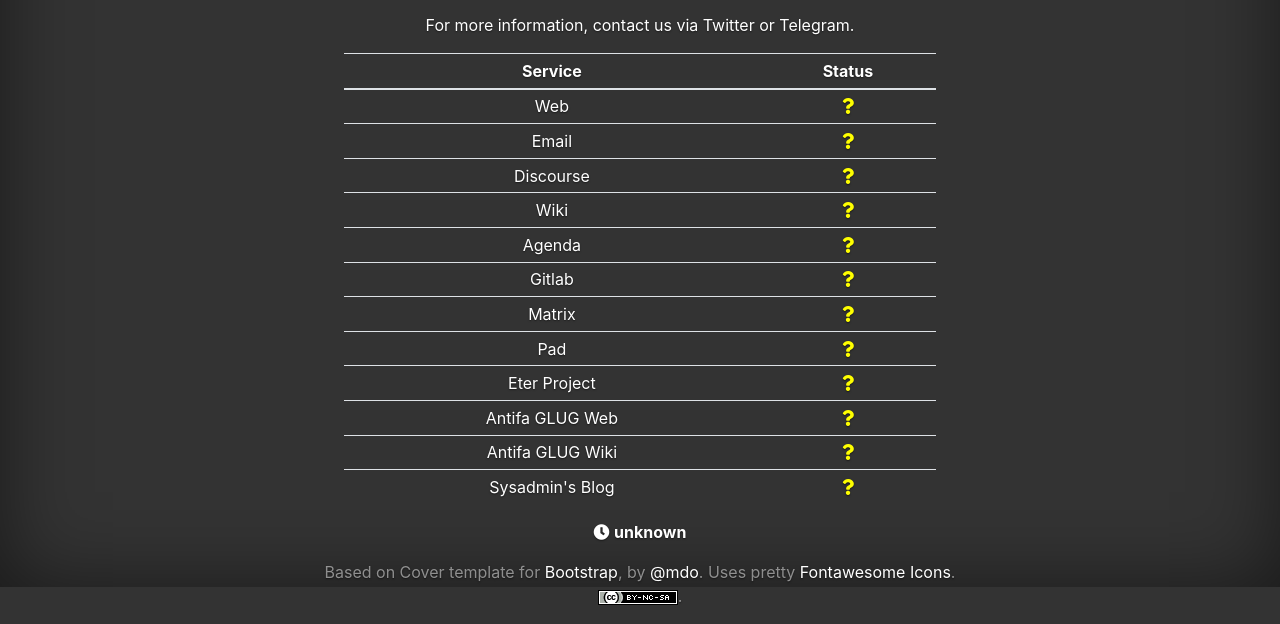
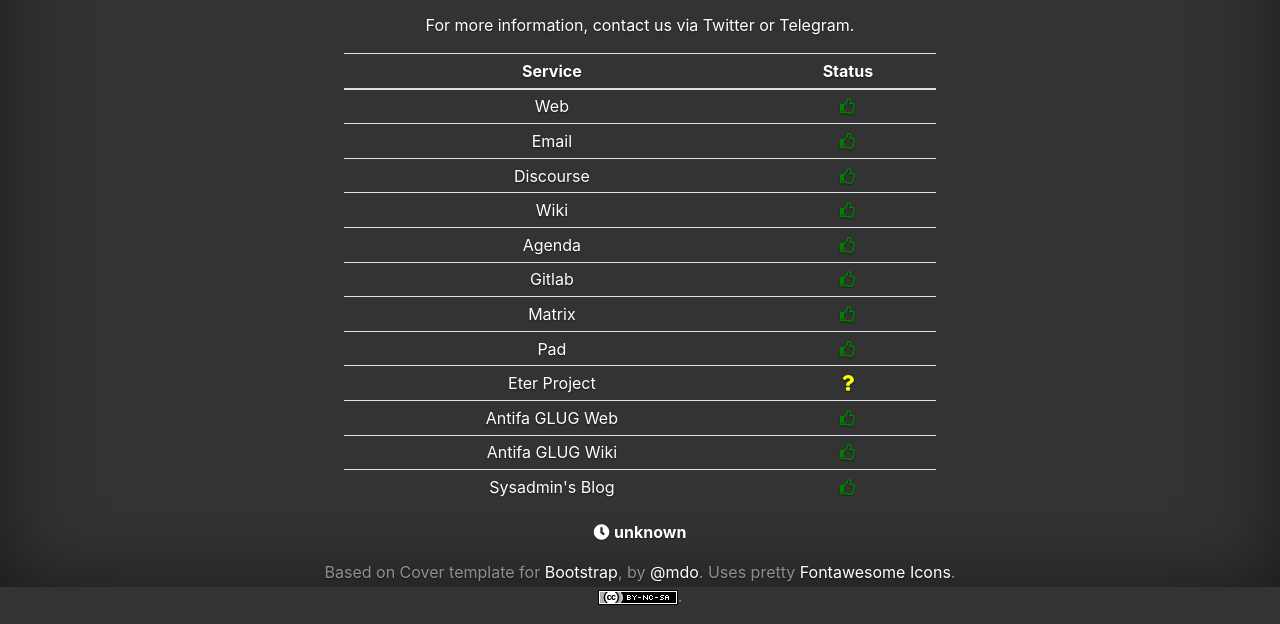
Before and after one commit to rlyehlab/status, a plain HTML site: page index.html in a window 1280 px wide. Shown: the part 213-837 px from the top of the page. Drawn offline with Linux system fonts and the light colour scheme; no server answers.

Commit message:
Support new healthchecker version

```diff
--- a/index.html
+++ b/index.html
@@ -147,7 +147,7 @@
             for (let i = 0; i < data.length; i++) {
                 let service = data[i];
                 let status = service.ok ? html_up : html_down;
-                let selector = '#' + service.id;
+                let selector = '#' + service.uid;
                 if ($(selector).length) {
                     $(selector).html(status);
                 }
```
